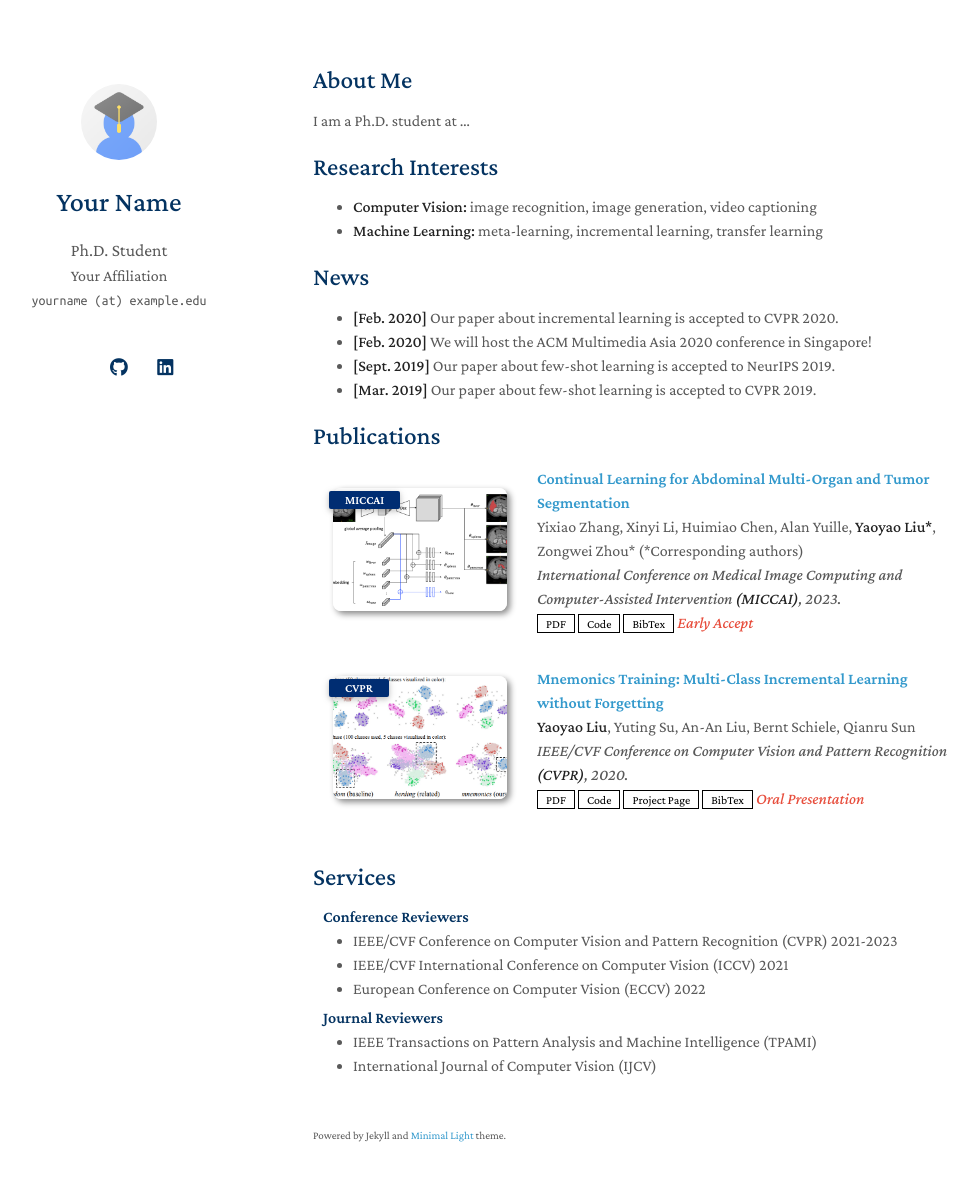
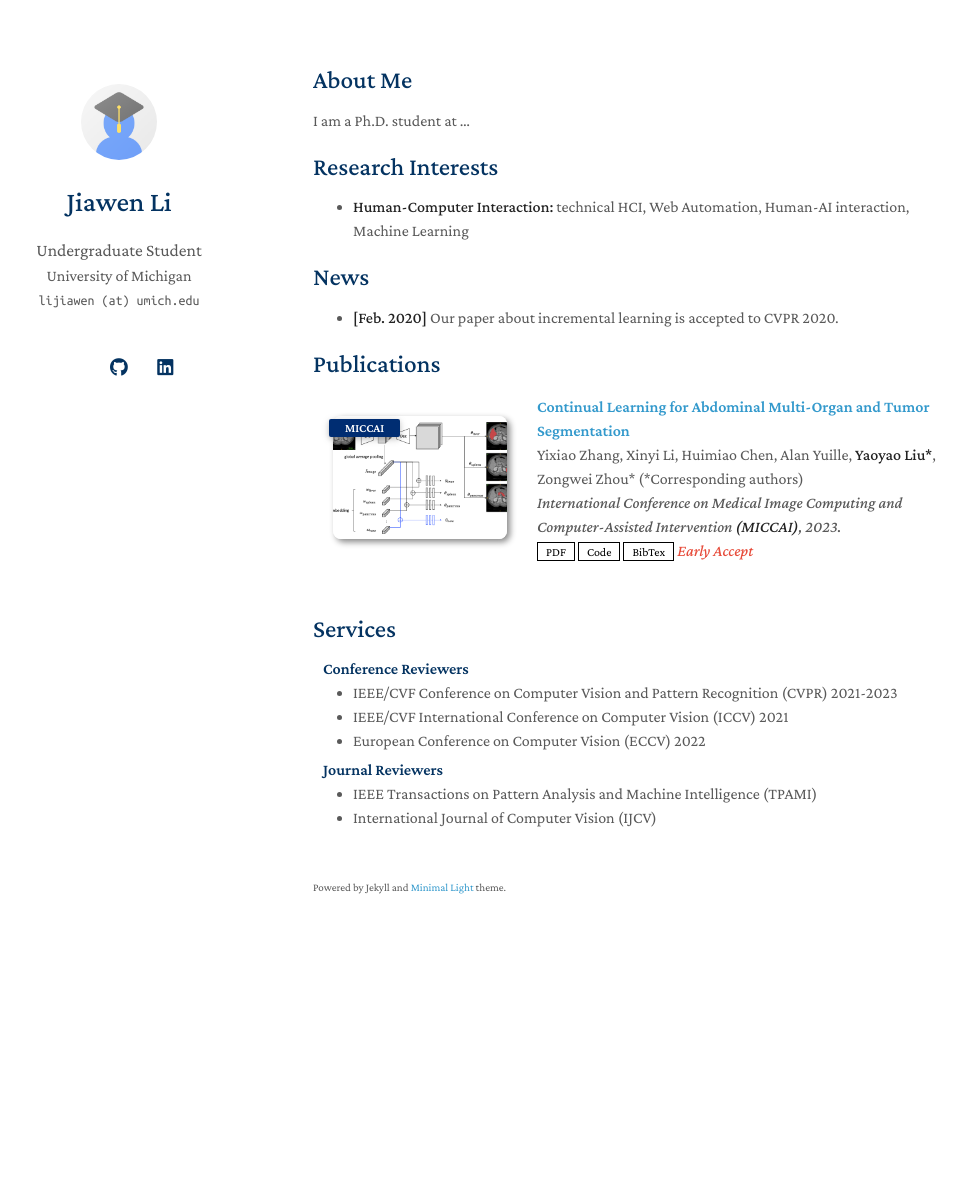
Before and after one commit to Jiawen-lee/JiawenLi, a Jekyll site: the page built from index.md, in a window 1280 px wide and 1216 px high. Shown: the top 1181 px of the window, without its empty margins (157-1135 px from the left). Built offline with Jekyll 4.4.1, drawn with Linux system fonts in a browser that asks for light colours; a style sheet for code colours, icons or effects is not loaded; our own code applies the rules of GitHub Pages for plain Markdown files.

Commit message:
Personal Information

```diff
--- a/_config.yml
+++ b/_config.yml
@@ -1,8 +1,8 @@
 # Basic Information
-title: Your Name
-position: Ph.D. Student
-affiliation: Your Affiliation
-email: yourname (at) example.edu
+title: Jiawen Li
+position: Undergraduate Student
+affiliation: University of Michigan
+email: lijiawen (at) umich.edu
 
 # Search Engine Optimization (SEO)
 # The following information is used to improve the website traffic from search engines, e.g., Google.
--- a/_data/publications.yml
+++ b/_data/publications.yml
@@ -9,14 +9,3 @@ main:
     bibtex: https://bib.yliu.me/MICCAI23.txt
     image: ./assets/img/teaser_example_2.png
     notes: Early Accept
-
-  - title: "Mnemonics Training: Multi-Class Incremental Learning without Forgetting"
-    authors: <strong>Yaoyao Liu</strong>, Yuting Su, An-An Liu, Bernt Schiele, Qianru Sun
-    conference_short: CVPR
-    conference: IEEE/CVF Conference on Computer Vision and Pattern Recognition <strong>(CVPR)</strong>, 2020.
-    pdf: https://arxiv.org/pdf/2002.10211.pdf
-    code: https://github.com/yaoyao-liu/class-incremental-learning/tree/main/mnemonics-training
-    page: https://class-il.mpi-inf.mpg.de/mnemonics/
-    bibtex: https://class-il.mpi-inf.mpg.de/mnemonics/
-    notes: Oral Presentation
-    image: ./assets/img/teaser_example.png
--- a/index.md
+++ b/index.md
@@ -8,15 +8,11 @@ I am a Ph.D. student at ...
 
 ## Research Interests
 
-- **Computer Vision:** image recognition, image generation, video captioning
-- **Machine Learning:** meta-learning, incremental learning, transfer learning
+- **Human-Computer Interaction:** technical HCI, Web Automation, Human-AI interaction, Machine Learning
 
 ## News
 
 - **[Feb. 2020]** Our paper about incremental learning is accepted to CVPR 2020.
-- **[Feb. 2020]** We will host the ACM Multimedia Asia 2020 conference in Singapore!
-- **[Sept. 2019]** Our paper about few-shot learning is accepted to NeurIPS 2019.
-- **[Mar. 2019]** Our paper about few-shot learning is accepted to CVPR 2019.
 
 {% include_relative _includes/publications.md %}
 
```
